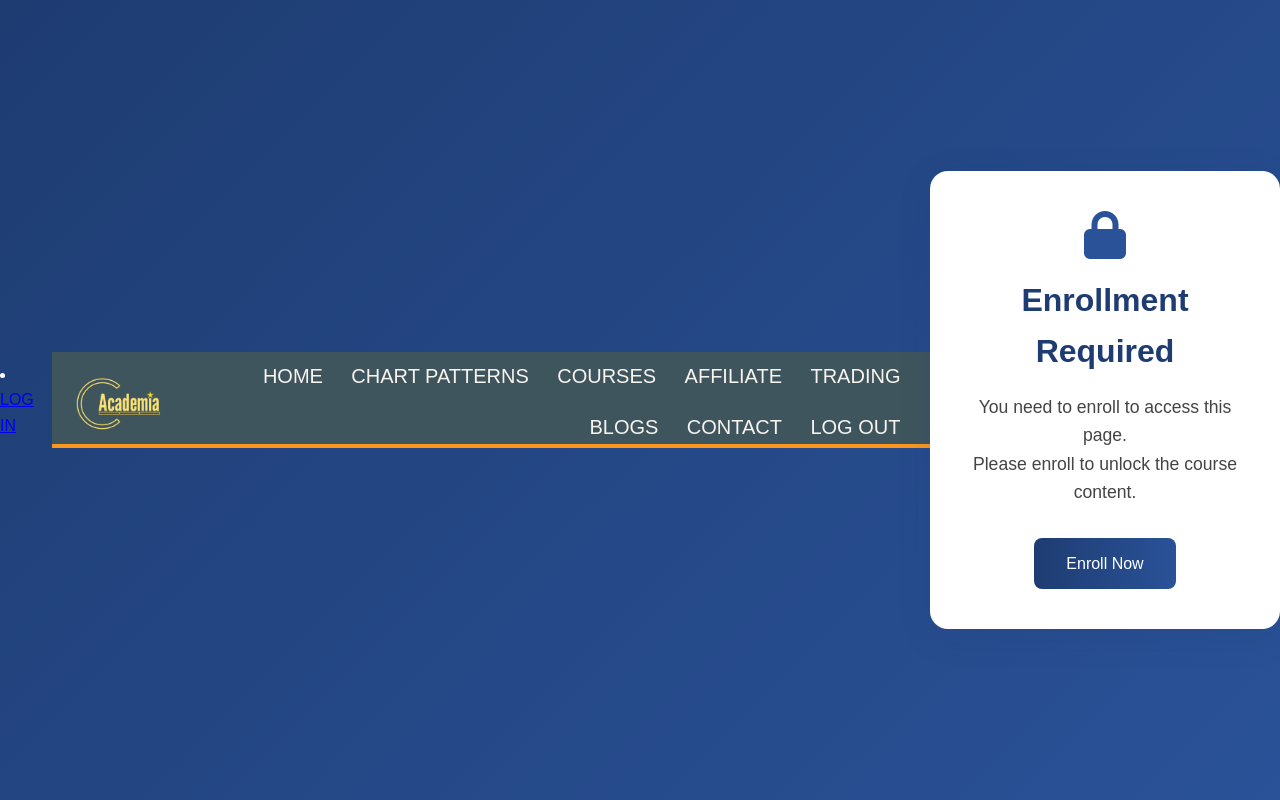
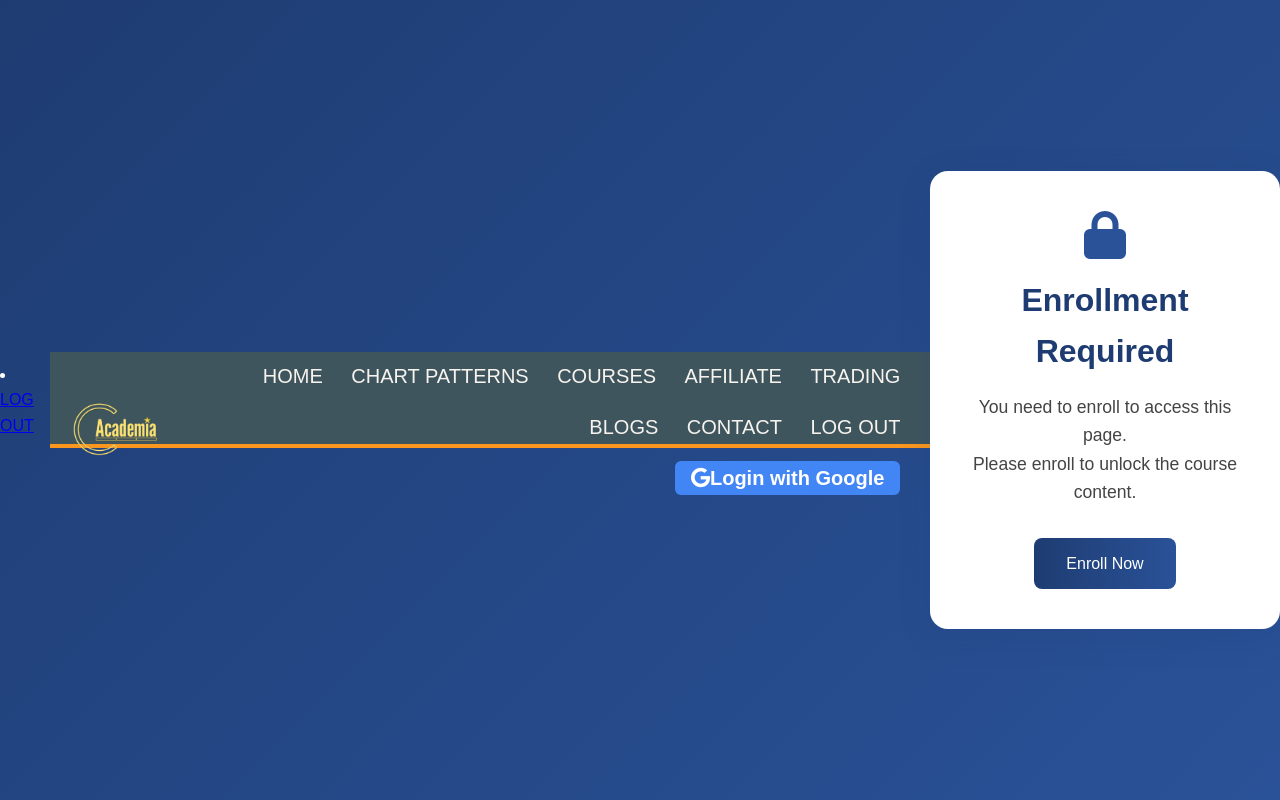
Before and after one commit to emouisaac/COINACADEMY, a website: page html/course.html in a window 1280 px wide. Drawn offline with Linux system fonts and the light colour scheme; no server answers.

Commit message:
log errs

```diff
--- a/html/course.html
+++ b/html/course.html
@@ -4,32 +4,30 @@
 <head>
     <script>
     // Auth nav logic from index.html
-    function isLoggedIn() {
-        return localStorage.getItem('coinAcademiaToken');
-    }
-    function updateLoginNav() {
-        var loginNav = document.getElementById('loginNav');
-        if (loginNav) {
-            if (isLoggedIn()) {
-                loginNav.textContent = 'LOG OUT';
-                loginNav.href = '#';
-                loginNav.onclick = function(e) {
-                    e.preventDefault();
-                    localStorage.removeItem('coinAcademiaToken');
-                    window.location.href = '/index.html';
-                };
-            } else {
-                loginNav.textContent = 'LOG IN';
-                loginNav.href = '/logins/login.html';
-                loginNav.onclick = function(e) {
-                    // No-op, default link
-                };
+    function updateUserNavUniversal() {
+        const userNav = document.getElementById('userNav');
+        const loginNav = document.getElementById('loginNav');
+        const googleLoginNav = document.getElementById('googleLoginNav');
+        let user = null;
+        try {
+            const userData = localStorage.getItem('coinAcademiaUser');
+            if (userData) user = JSON.parse(userData);
+        } catch (e) { user = null; }
+        if (user && localStorage.getItem('coinAcademiaToken')) {
+            if (userNav) userNav.style.display = 'block';
+            if (loginNav) loginNav.style.display = 'none';
+            if (googleLoginNav) googleLoginNav.style.display = 'none';
+            if (userNav && document.getElementById('userName')) {
+                document.getElementById('userName').textContent = user.name || user.username || 'User';
             }
+        } else {
+            if (userNav) userNav.style.display = 'none';
+            if (loginNav) loginNav.style.display = 'block';
+            if (googleLoginNav) googleLoginNav.style.display = 'block';
         }
     }
-    document.addEventListener('DOMContentLoaded', function() {
-        updateLoginNav();
-    });
+    document.addEventListener('DOMContentLoaded', updateUserNavUniversal);
+    window.addEventListener('storage', updateUserNavUniversal);
     </script>
     <meta charset="UTF-8">
     <title>Enrollment Required</title>
```
Also changed, not shown: charts/charts.html (+21 -23 lines), charts/tripletop.html (+23 -51 lines), html/course-unlocked.html (+21 -23 lines), html/feedback.html (+21 -20 lines), html/policy.html (+24 -3 lines), index.html (+32 -2 lines).
